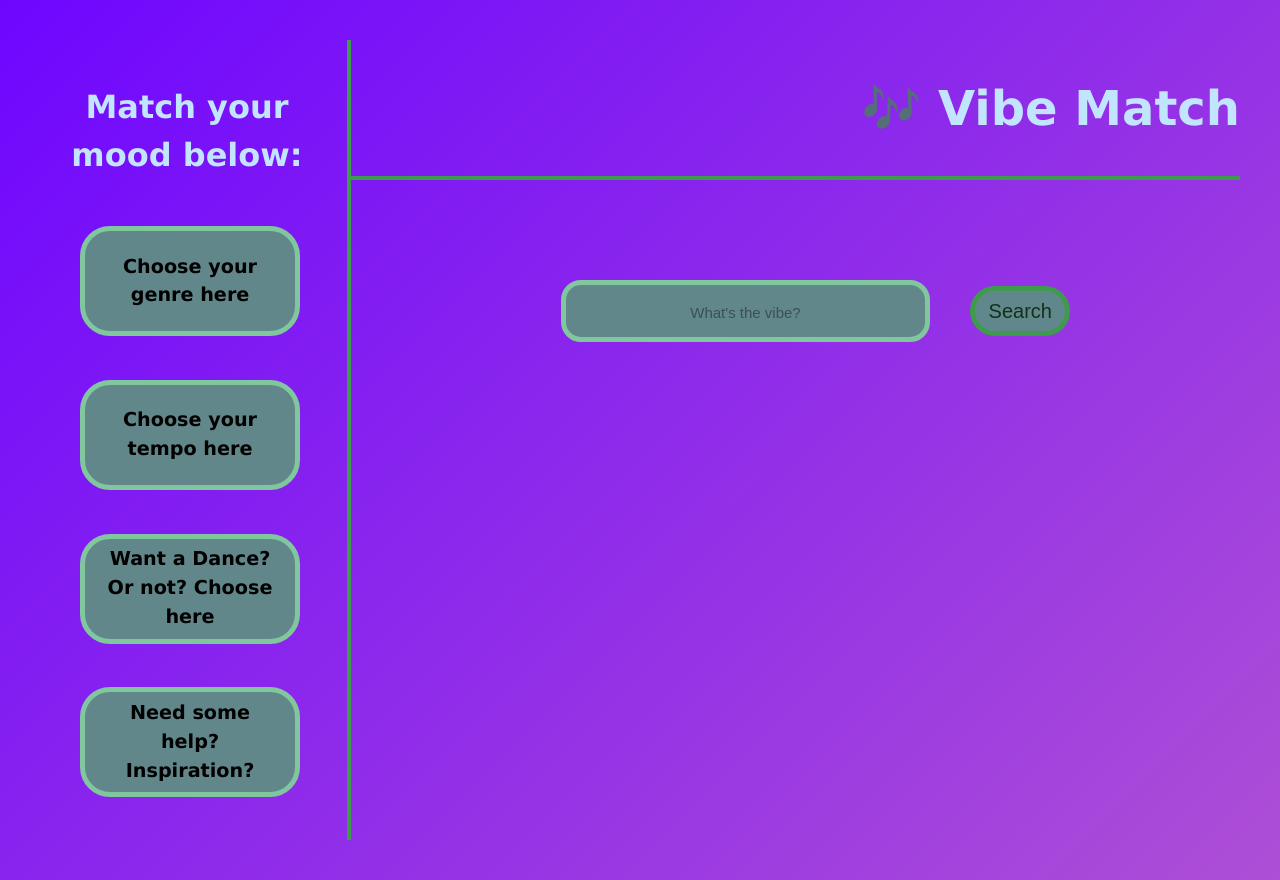
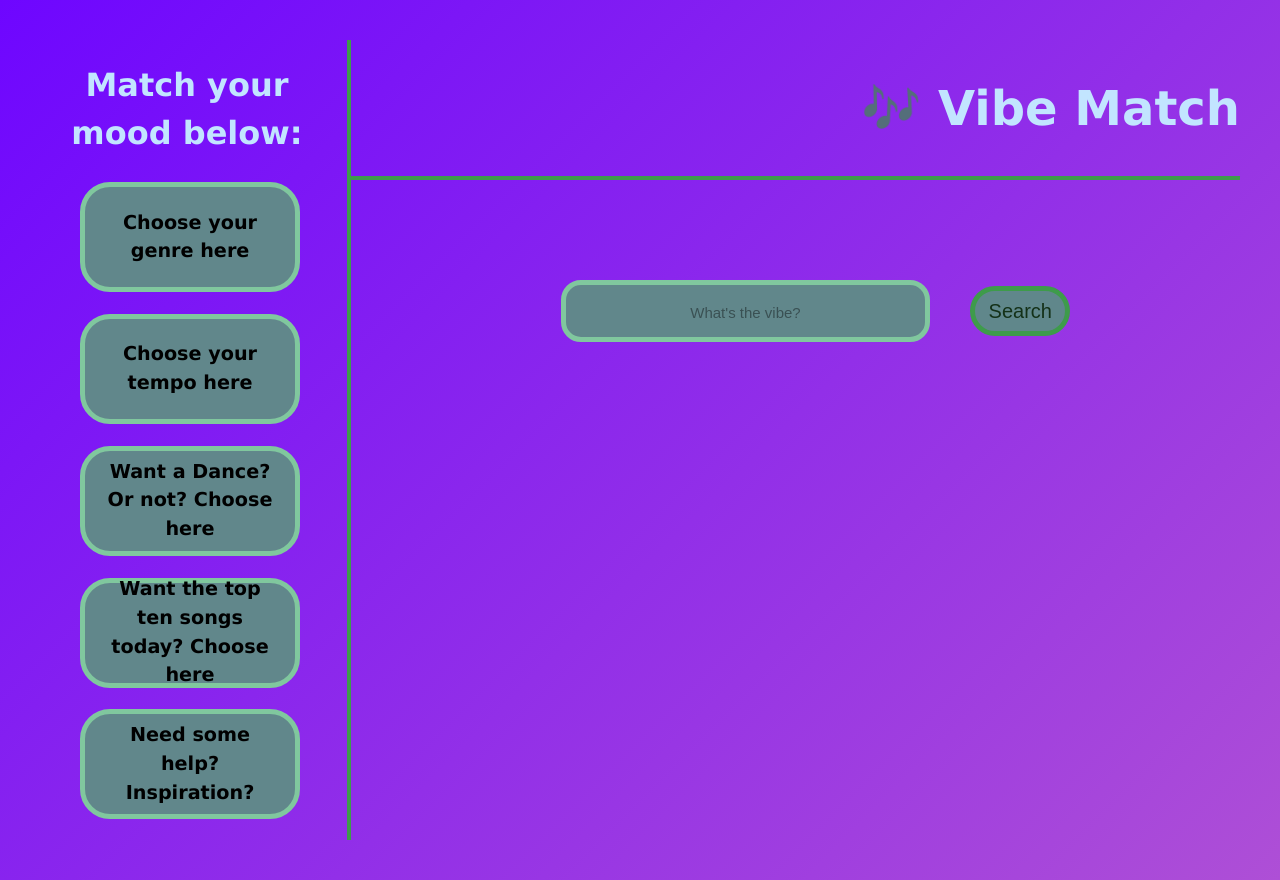
Before and after one commit to LizzieH97/vibe-match-front-end, a React (Vite) app in the folder vibe-match/: page / in a window 1280 px wide. Built offline with nearby package versions, Linux system fonts and the light colour scheme; no server answers.

Commit message:
popularity button added

```diff
--- a/vibe-match/src/components/SideBar.tsx
+++ b/vibe-match/src/components/SideBar.tsx
@@ -11,9 +11,9 @@ const SideBar = () => {
       <a href="/danceability" className="side-menu-button">
         Want a Dance? Or not? Choose here
       </a>
-        {/* <a href="/era" className="side-menu-button">
-          Choose your era here
-        </a> */}
+      <a href="/popularity" className="side-menu-button">
+        Want the top ten songs today? Choose here
+      </a>
       <a href="/help" className="side-menu-button">
         Need some help? Inspiration?
       </a>
```
Lines whose indentation alone changed are shown as unchanged.
